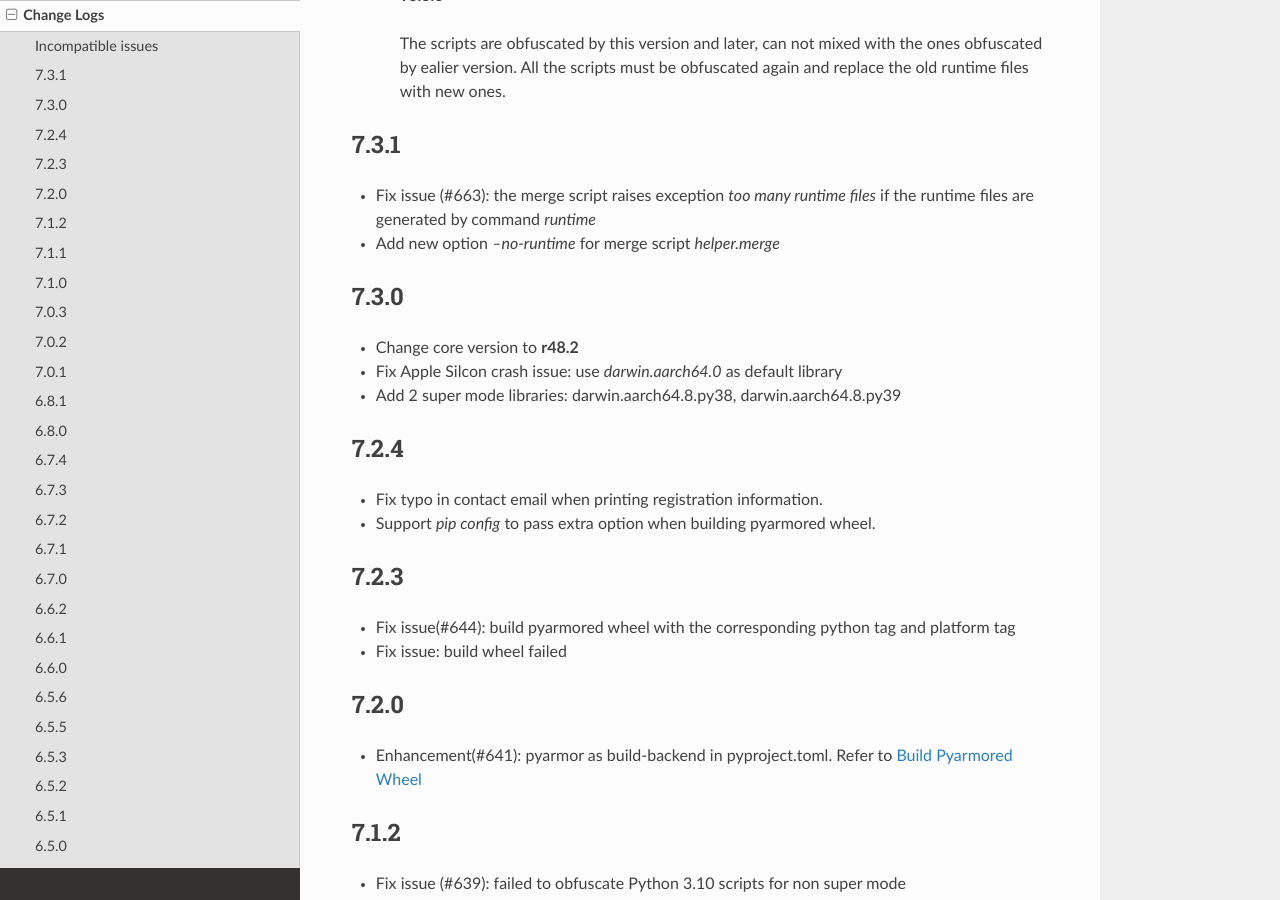
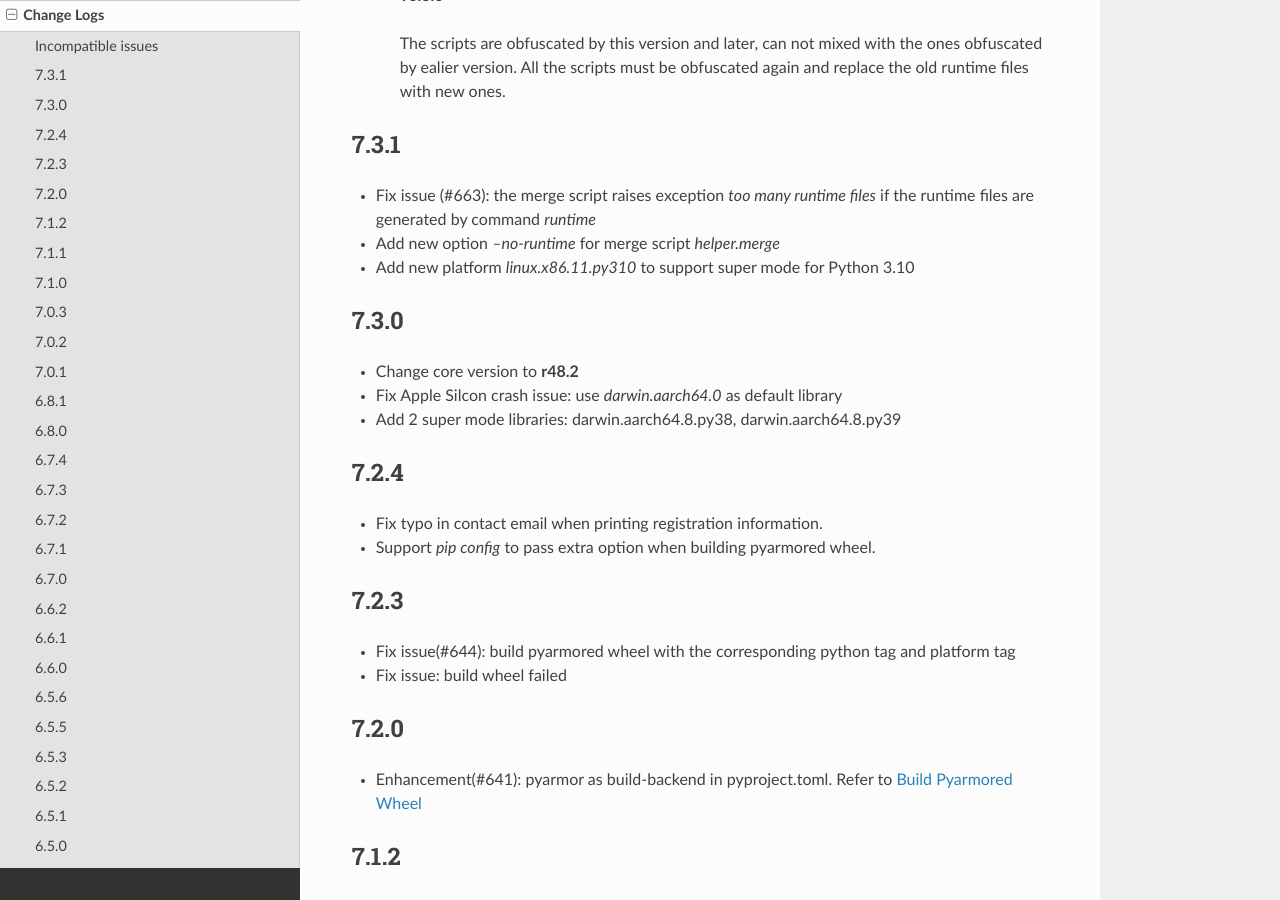
Before and after one commit to dashingsoft/pyarmor, a Sphinx documentation site: the page built from docs/change-logs.rst, in a window 1280 px wide and 900 px high, scrolled down 654 px. Built offline with Sphinx 7.4.7 and the Read the Docs theme 2.0.0, drawn with Linux system fonts in a browser that asks for light colours.

Commit message:
Add change log

```diff
--- a/docs/change-logs.rst
+++ b/docs/change-logs.rst
@@ -47,6 +47,7 @@
 * Fix issue (#663): the merge script raises exception `too many runtime files`
   if the runtime files are generated by command `runtime`
 * Add new option `--no-runtime` for merge script `helper.merge`
+* Add new platform `linux.x86.11.py310` to support super mode for Python 3.10
 
 7.3.0
 -----
```
